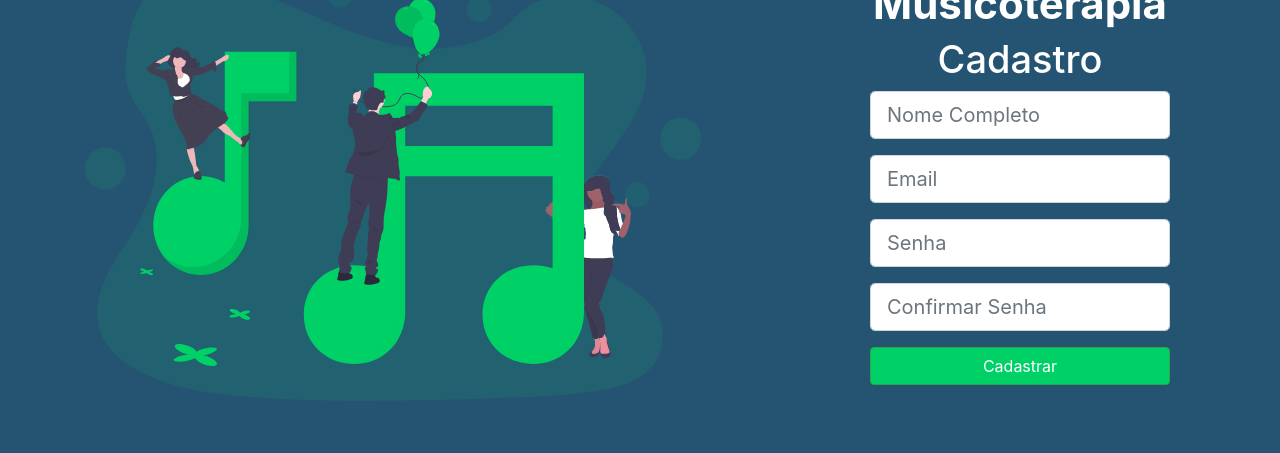
After one commit to AltF4Devs/musicoterapia, a Django app: page /register/ in a window 1280 px wide. The commit adds this page. Shown: the part 347-800 px from the top of the page. Run offline with Django 3.2, Linux system fonts and the light colour scheme; some libraries are stand-ins or nearby versions.

Commit message:
Front: register.html

```diff
--- a/musicoterapia/settings.py
+++ b/musicoterapia/settings.py
@@ -18,7 +18,7 @@ DEBUG = True if not PRODUCTION else False
 if PRODUCTION:
     ALLOWED_HOSTS = ['200.129.173.207', 'localhost']
 else:
-    ALLOWED_HOSTS = ['127.0.0.1', 'localhost']
+    ALLOWED_HOSTS = ['127.0.0.1', 'localhost', '*']
 
 DEFAULT_APPS = [
     'django.contrib.admin',
--- a/musicoterapia/urls.py
+++ b/musicoterapia/urls.py
@@ -15,7 +15,9 @@ Including another URLconf
 """
 from django.contrib import admin
 from django.urls import path
+from django.views.generic import TemplateView
 
 urlpatterns = [
     path('admin/', admin.site.urls),
+    path('register/', TemplateView.as_view(template_name="register.html"))
 ]
--- /dev/null
+++ b/static/css/custom.css
@@ -0,0 +1,15 @@
+body
+{
+    background-color: #255472;
+    color: #FFF!important;
+}
+
+.borda
+{
+    border: 1px solid red;
+}
+
+.btn-green
+{
+    background-color: #00D167;
+}
--- a/templates/base.html
+++ b/templates/base.html
@@ -4,42 +4,21 @@
     <head>
         <meta charset="utf-8">
         <meta name="viewport" content="width=device-width, initial-scale=1, shrink-to-fit=no">
-        <title>Bootstrap</title>
 
         <!-- Bootstrap core CSS -->
         <link href="{% static 'css/bootstrap.min.css' %}" rel="stylesheet">
+        <link href="{% static 'css/custom.css' %}" rel="stylesheet">
         {% block head %}
         {% endblock head %}
     </head>
     <body>
+        <nav class="navbar navbar-light">
+            <a class="navbar-brand">
+                <img src="{% static 'images/ufac_logo.svg' %}" />
+                <label style="font-size: 24; font-weight: 500; margin-left: 19px; color: #FFF">Universidade Federal do Acre</label>
+            </a>
+        </nav>
         {% block body %}
         {% endblock body %}
-        <form class="form-signin">
-            <div class="text-center mb-4">
-                <img class="mb-4" src="/docs/4.5/assets/brand/bootstrap-solid.svg" alt="" width="72" height="72">
-                <h1 class="h3 mb-3 font-weight-normal">Floating labels</h1>
-                <p>Build form controls with floating labels via the <code>:placeholder-shown</code> pseudo-element. <a
-                        href="https://caniuse.com/#feat=css-placeholder-shown">Works in latest Chrome, Safari, Firefox, and IE
-                    10/11 (prefixed).</a></p>
-            </div>
-
-            <div class="form-label-group">
-                <input type="email" id="inputEmail" class="form-control" placeholder="Email address" required autofocus>
-                <label for="inputEmail">Email address</label>
-            </div>
-
-            <div class="form-label-group">
-                <input type="password" id="inputPassword" class="form-control" placeholder="Password" required>
-                <label for="inputPassword">Password</label>
-            </div>
-
-            <div class="checkbox mb-3">
-                <label>
-                    <input type="checkbox" value="remember-me"> Remember me
-                </label>
-            </div>
-            <button class="btn btn-lg btn-primary btn-block" type="submit">Sign in</button>
-            <p class="mt-5 mb-3 text-muted text-center">&copy; 2017-2020</p>
-        </form>
     </body>
 </html>
--- /dev/null
+++ b/templates/register.html
@@ -0,0 +1,83 @@
+{% extends 'base.html' %}
+{% load static %}
+
+{% block head %}
+<title>Cadastro</title>
+<style>
+
+    /*Extra large devices (large desktops, 1200px and up)*/
+    @media (min-width: 1279px) {
+        #content-form
+        {
+            padding: 0 5vh;
+        }
+    }
+
+    @media (min-width: 1919px) {
+
+    }
+
+
+</style>
+{% endblock head %}
+
+{% block body %}
+
+    <div class="container">
+        <div class="row">
+            <div class="col-12 col-md-8">
+                <img src="{% static 'images/img1.svg' %}" class="img-fluid" />
+            </div>
+            <div class="col-12 col-md-4" id="content-form">
+                <center>
+                <h1 style="font-size: 42px; font-weight: bold;">Musicoterapia</h1>
+                <h2 style="font-size: 38px">Cadastro</h2>
+
+                <form>
+                    <div class="form-group">
+                      <input type="text" placeholder="Nome Completo" class="form-control form-control-lg" aria-describedby="emailHelp">
+                    </div>
+                    <div class="form-group">
+                      <input type="email" placeholder="Email" class="form-control form-control-lg">
+                    </div>
+                    <div class="form-group">
+                        <input type="password" placeholder="Senha" class="form-control form-control-lg">
+                    </div>
+                    <div class="form-group">
+                        <input type="password" placeholder="Confirmar Senha" class="form-control form-control-lg">
+                    </div>
+                    <button type="submit" class="btn btn-success btn-green btn-block">Cadastrar</button>
+                  </form>
+                </center>
+            </div>
+        </div>
+    </div>
+
+    <!-- <form class="form-signin">
+        <div class="text-center mb-4">
+            <img class="mb-4" src="/docs/4.5/assets/brand/bootstrap-solid.svg" alt="" width="72" height="72">
+            <h1 class="h3 mb-3 font-weight-normal">Floating labels</h1>
+            <p>Build form controls with floating labels via the <code>:placeholder-shown</code> pseudo-element. <a
+                    href="https://caniuse.com/#feat=css-placeholder-shown">Works in latest Chrome, Safari, Firefox, and IE
+                10/11 (prefixed).</a></p>
+        </div>
+
+        <div class="form-label-group">
+            <input type="email" id="inputEmail" class="form-control" placeholder="Email address" required autofocus>
+            <label for="inputEmail">Email address</label>
+        </div>
+
+        <div class="form-label-group">
+            <input type="password" id="inputPassword" class="form-control" placeholder="Password" required>
+            <label for="inputPassword">Password</label>
+        </div>
+
+        <div class="checkbox mb-3">
+            <label>
+                <input type="checkbox" value="remember-me"> Remember me
+            </label>
+        </div>
+        <button class="btn btn-lg btn-primary btn-block" type="submit">Sign in</button>
+        <p class="mt-5 mb-3 text-muted text-center">&copy; 2017-2020</p>
+    </form> -->
+{% endblock body %}
--- a/users/views.py
+++ b/users/views.py
@@ -2,7 +2,7 @@ from django.shortcuts import render
 from django.contrib.auth.views import LoginView as DjangoLoginView, LogoutView as DjangoLogoutView
 
 
-login_page = ''
+login_page = 'login.html'
 logout_page = ''
 
 
```
Also changed, not shown: static/images/img1.svg (added), static/images/ufac_logo.svg (added).
